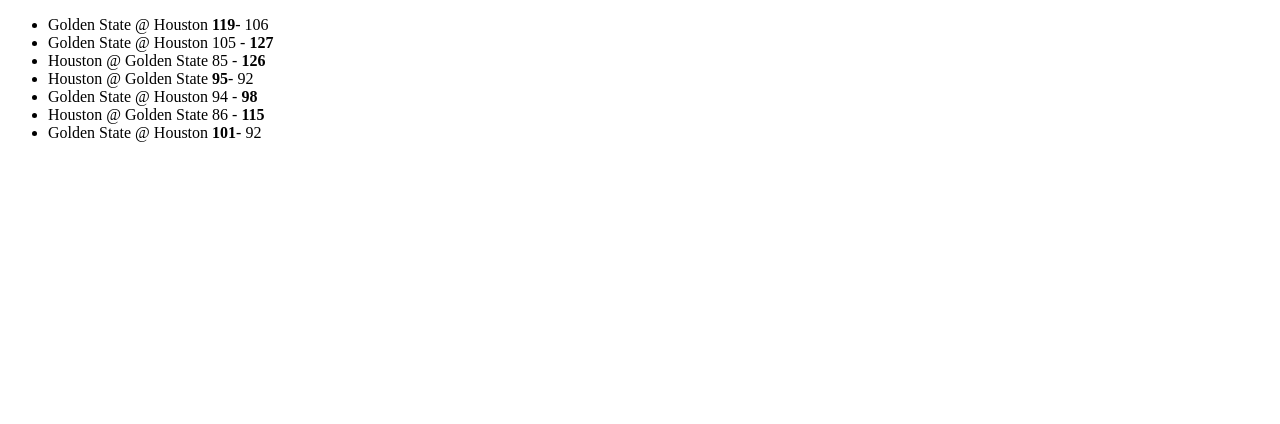
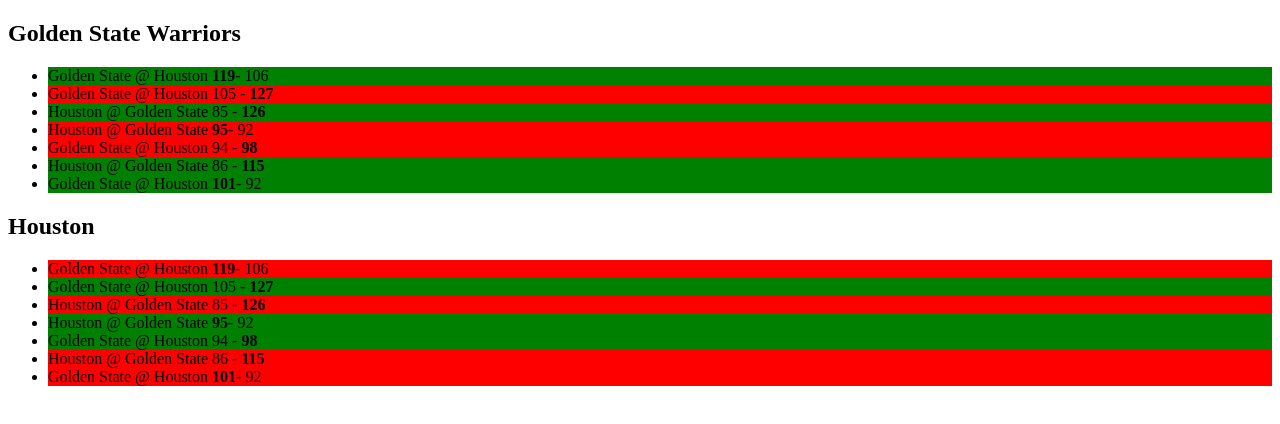
Before and after one commit to VeraKulemina/javascript, a plain HTML site: page index.html in a window 1280 px wide. Drawn offline with Linux system fonts and the light colour scheme.

Commit message:
magic of Javascript

```diff
--- a/app.js
+++ b/app.js
@@ -83,7 +83,7 @@ const warriorsGames = [{
     }
   }
 ]
-function makeCharts (games){
+function makeCharts (games, targetTeam){
 const ulParent = document.createElement('ul');
 for(let game of games) {
   const {
@@ -92,14 +92,16 @@ for(let game of games) {
   } = game;
   const gameLi = document.createElement('li');
   gameLi.innerHTML = getScoreLine(game);
-  // const warriors = hTeam === "Golden State" ? homeTeam : awayTeam;
-  // gameLi.classList.add(warriors.isWinner? 'win' : 'loss');
-  // isFinite(aPoints > hPoints)
-  // gameLi.innerHTML = `${teamNames} ${scoreLine}`
+  gameLi.classList.add(isWinner (game, targetTeam) ? 'win' : 'loss');
   ulParent.appendChild(gameLi);
 
 }
 return ulParent;
+}
+
+function isWinner({homeTeam, awayTeam}, targetTeam){
+  const target = homeTeam.team === targetTeam ? homeTeam : awayTeam;
+  return target.isWinner
 }
 
 const getScoreLine = ({homeTeam, awayTeam}) => {
@@ -121,5 +123,10 @@ const getScoreLine = ({homeTeam, awayTeam}) => {
   return `${teamNames} ${scoreLine}`
 }
 
-const chart1 = makeCharts(warriorsGames);
-document.body.prepend(chart1);
+
+const gs = document.querySelector('#gs');
+const hr = document.querySelector('#hr');
+const chart1 = makeCharts(warriorsGames, "Golden State");
+const chart2 = makeCharts(warriorsGames, "Houston");
+gs.appendChild(chart1);
+hr.appendChild(chart2);
--- a/index.html
+++ b/index.html
@@ -10,6 +10,12 @@
 </head>
 
 <body>
+  <section id="gs">
+    <h2>Golden State Warriors</h2>
+  </section>
+  <section id="hr">
+    <h2>Houston</h2>
+  </section>
   <script src="app.js"></script>
 </body>
 
```
